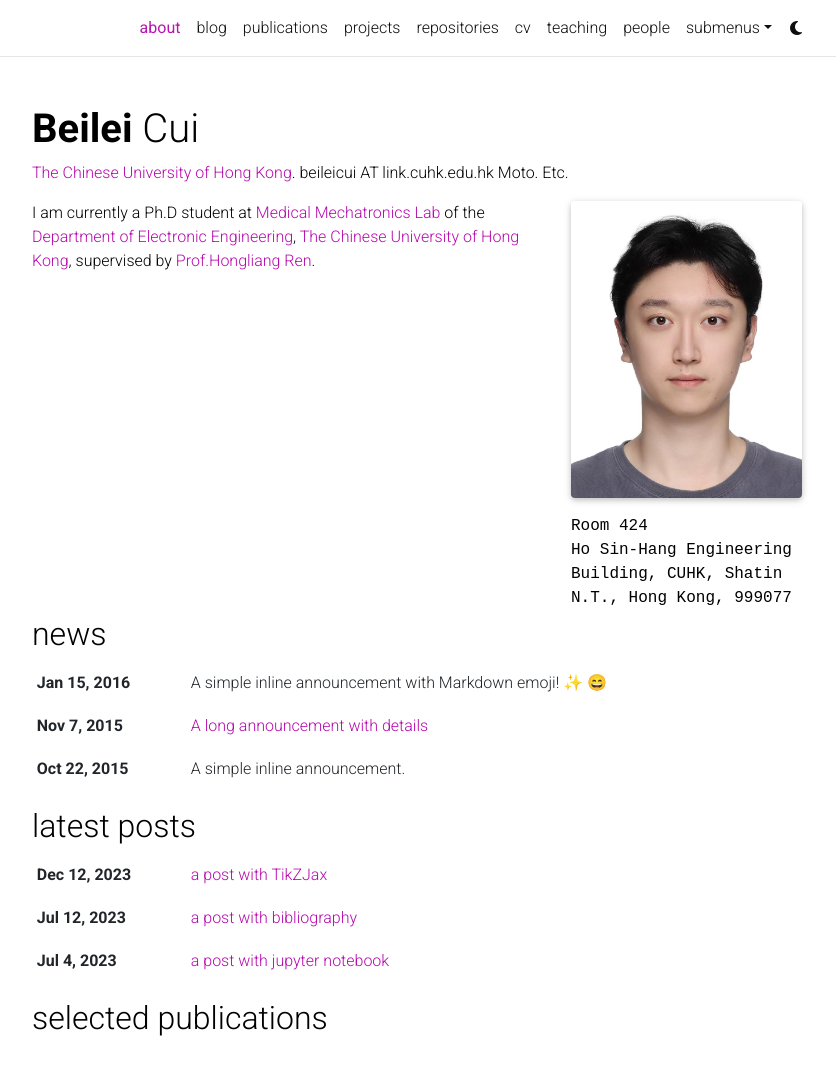
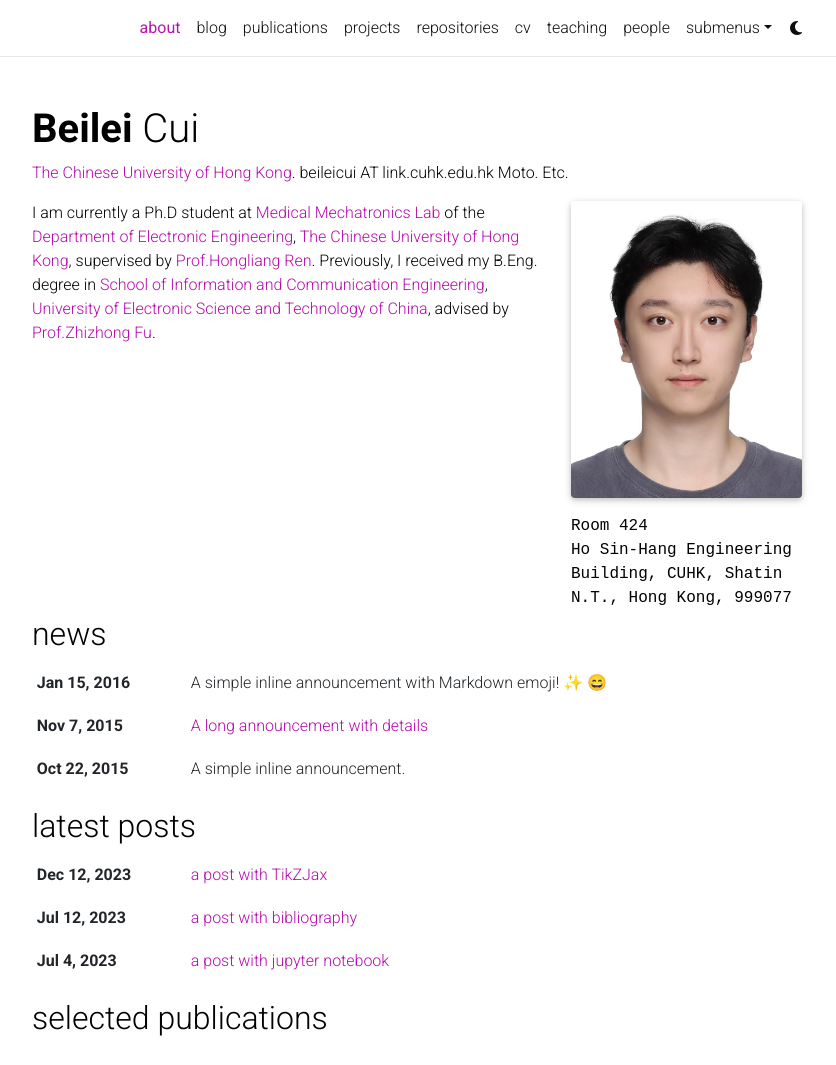
Before and after one commit to BeileiCui/beileicui.github.io, a Jekyll site: the page built from _pages/about.md, in a window 1280 px wide and 1354 px high, cut to the strip 0-1065 px from the top of the window. Shown: the whole strip, without its empty margins (223-1059 px from the left). Built offline with Jekyll 4.4.1, drawn with Linux system fonts in a browser that asks for light colours; full-size pictures stand in for the smaller copies a plugin makes; emoji names are drawn with the system emoji font; comment, search, counter and statistics services are not loaded; a style sheet for code colours, icons or effects is not loaded.

Commit message:
Update about.md

```diff
--- a/_pages/about.md
+++ b/_pages/about.md
@@ -19,4 +19,4 @@ selected_papers: true # includes a list of papers marked as "selected={true}"
 social: true  # includes social icons at the bottom of the page
 ---
 
-I am currently a Ph.D student at [Medical Mechatronics Lab](http://www.labren.org/mm/) of the [Department of Electronic Engineering](https://www.ee.cuhk.edu.hk/en-gb/), [The Chinese University of Hong Kong](https://www.cuhk.edu.hk/chinese/index.html), supervised by [Prof.Hongliang Ren](https://www.ee.cuhk.edu.hk/en-gb/people/academic-staff/professors/prof-ren-hongliang).
+I am currently a Ph.D student at [Medical Mechatronics Lab](http://www.labren.org/mm/) of the [Department of Electronic Engineering](https://www.ee.cuhk.edu.hk/en-gb/), [The Chinese University of Hong Kong](https://www.cuhk.edu.hk/chinese/index.html), supervised by [Prof.Hongliang Ren](https://www.ee.cuhk.edu.hk/en-gb/people/academic-staff/professors/prof-ren-hongliang). Previously, I received my B.Eng. degree in [School of Information and Communication Engineering](https://www.sice.uestc.edu.cn/), [University of Electronic Science and Technology of China](https://www.uestc.edu.cn/), advised by [Prof.Zhizhong Fu](https://www.sice.uestc.edu.cn/info/1450/11711.htm).
```
